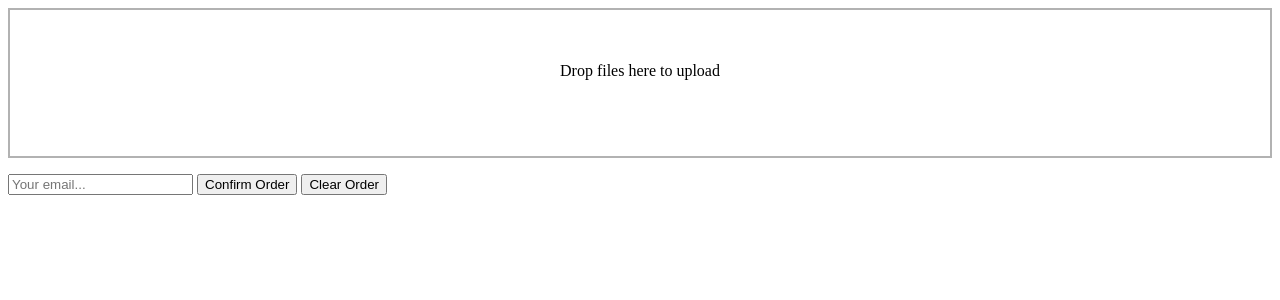
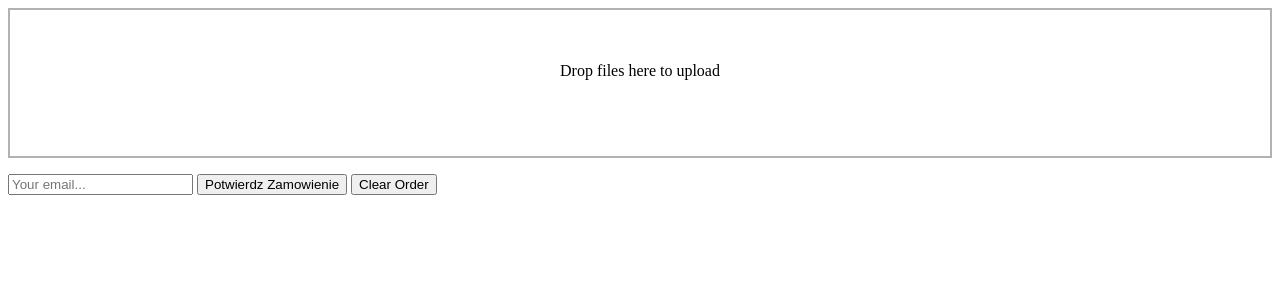
Before and after one commit to kszczurzydlo/media-upload, a Flask app: page / in a window 1280 px wide. Shown: the top 300 px of the page. Run offline with Flask 2, Linux system fonts and the light colour scheme; some libraries are stand-ins or nearby versions.

Commit message:
changed template

```diff
--- a/web/templates/upload_file.html
+++ b/web/templates/upload_file.html
@@ -19,7 +19,7 @@
         >
             <input class="order-crtl--client-email" name="email" type="email" placeholder="Your email..."/>
             <button type="submit" class="order-ctrl--confirm">
-                Confirm Order
+                Potwierdz Zamowienie
             </button>
             <button type="button" class="order-ctrl--reset">
                 Clear Order
```
